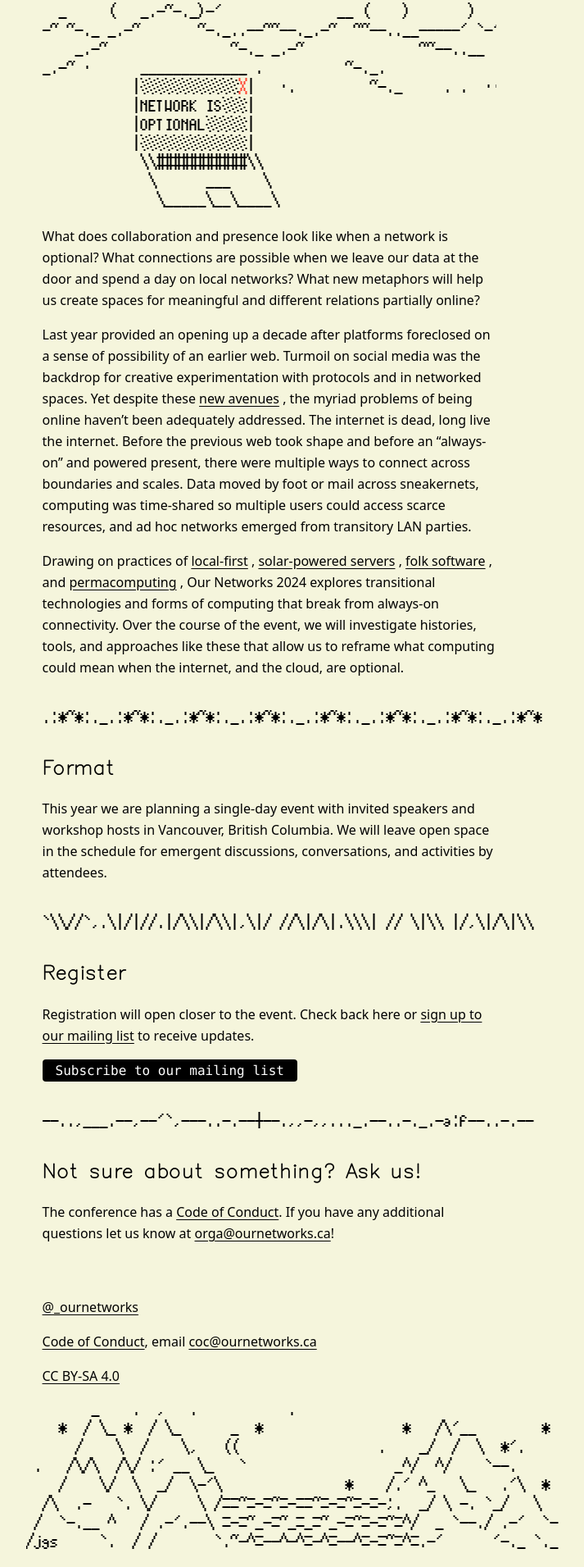
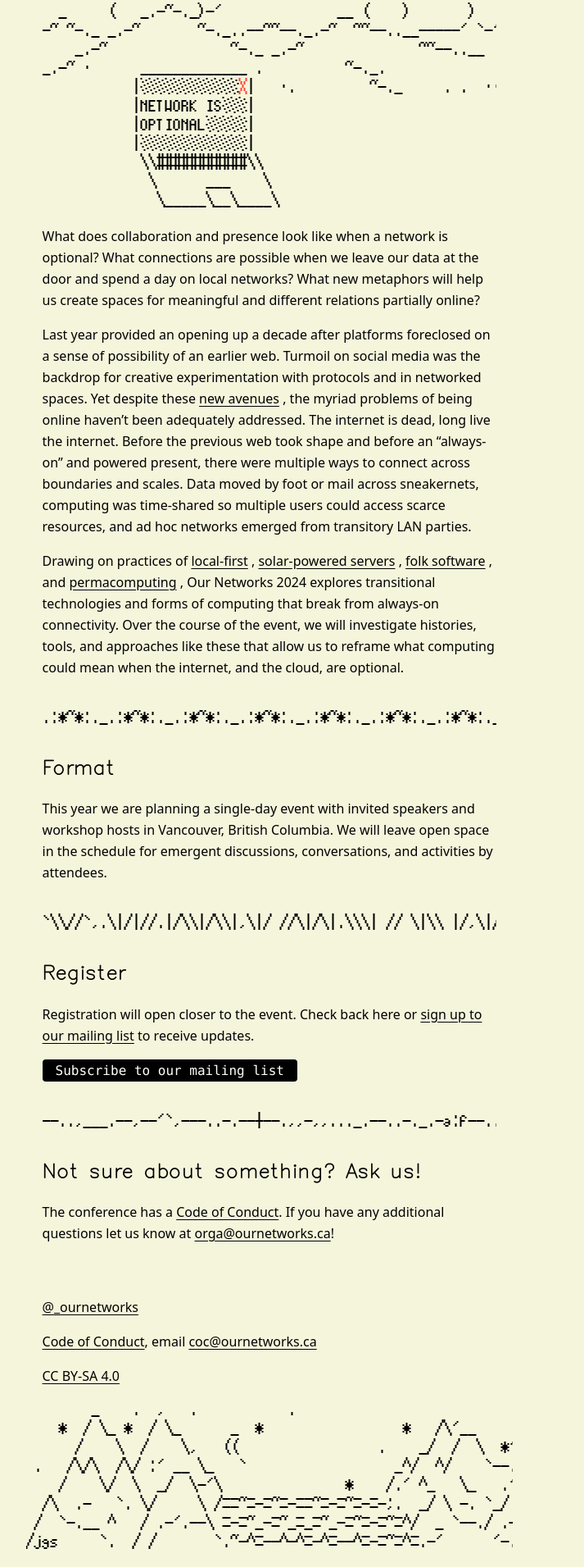
Before and after one commit to ournetworks/ournetworks.ca, a Jekyll site: the page built from index.md, in a window 1280 px wide. Shown: the part 699-2610 px from the top of the page at 82% size, without its empty margins (311-1024 px from the left). Built offline with Jekyll 4.4.1, drawn with Linux system fonts in a browser that asks for light colours.

Commit message:
fix overflow

```diff
--- a/_includes/footer.html
+++ b/_includes/footer.html
@@ -9,7 +9,7 @@
     </div>
   </div>
 </footer>
-<pre role="img" aria-label="ASCII mountains separated by water at night with the moon and stars" class="font-display-mono aliased text-10 mt-0 max-w-prose overflow-scroll inline-flex mb-0">
+<pre role="img" aria-label="ASCII mountains separated by water at night with the moon and stars" class="font-display-mono aliased text-10 mt-0 max-w-prose overflow-hidden inline-flex mb- w-100">
         _    .  ,   .           .
     *  / \_ *  / \_      _  *                 *   /\'__        *
       /    \  /    \,   ((                 .    _/  /  \  *'.
--- a/_layouts/splash.html
+++ b/_layouts/splash.html
@@ -13,7 +13,7 @@
     <h5 class="font-display text-2xl mt-0 mb-0">Vancouver, BC</h5>
   </header>
   <div>
-    <pre role="img" aria-label="ASCII mountains and clouds in the background with a laptop in the foreground with NETWORK IS OPTIONAL and DOES NOT COMPUTE text on the screen" class="font-display-mono aliased text-10 max-w-prose overflow-scroll">
+    <pre role="img" aria-label="ASCII mountains and clouds in the background with a laptop in the foreground with NETWORK IS OPTIONAL and DOES NOT COMPUTE text on the screen" class="font-display-mono aliased text-10 max-w-prose overflow-hidden">
             .--..-.                        .--.  _.-.
            (    )  )            ☼         (    )'    )
          .-'       `-.     ☼            .-'.         `-.
--- a/index.md
+++ b/index.md
@@ -11,7 +11,7 @@
 
 Drawing on practices of [local-first](https://www.inkandswitch.com/local-first/){:target="\_blank"} , [solar-powered servers](http://solarprotocol.net/){:target="\_blank"}{:data-proofer-ignore=""} , [folk software](https://maggieappleton.com/folk-interfaces){:target="\_blank"} , and [permacomputing](https://permacomputing.net/Principles/){:target="\_blank"} , Our Networks 2024 explores transitional technologies and forms of computing that break from always-on connectivity. Over the course of the event, we will investigate histories, tools, and approaches like these that allow us to reframe what computing could mean when the internet, and the cloud, are optional.
 
-<pre role="img" aria-label="ASCII divider" class="font-display-mono aliased text-10 inline-flex max-w-prose overflow-hidden">
+<pre role="img" aria-label="ASCII divider" class="font-display-mono aliased text-10 inline-flex max-w-prose overflow-hidden w-100">
 .:*~*:._.:*~*:._.:*~*:._.:*~*:._.:*~*:._.:*~*:._.:*~*:._.:*~*
 </pre>
 
@@ -21,7 +21,7 @@
 
 This year we are planning a single-day event with invited speakers and workshop hosts in Vancouver, British Columbia. We will leave open space in the schedule for emergent discussions, conversations, and activities by attendees.
 
-<pre role="img" aria-label="ASCII divider" class="font-display-mono aliased text-10 inline-flex max-w-prose overflow-hidden">
+<pre role="img" aria-label="ASCII divider" class="font-display-mono aliased text-10 inline-flex max-w-prose overflow-hidden w-100">
 `\\//`,.\|/|//.|/\\|/\\|,\|/ //\|/\|.\\\| // \|\\ |/,\|/\|\\
 </pre>
 
@@ -35,7 +35,7 @@
 <a href="https://lists.mayfirst.org/mailman/listinfo/ournetworks" class="bg-black text-white font-mono antialiased rounded p-1 px-2 no-underline outlined" target="_blank" rel="noopener">Subscribe to our mailing list</a>
 
 
-<pre role="img" aria-label="ASCII divider" class="font-display-mono aliased text-10 inline-flex max-w-prose overflow-hidden">
+<pre role="img" aria-label="ASCII divider" class="font-display-mono aliased text-10 inline-flex max-w-prose overflow-hidden w-100">
 --..,___.--,--'`,---..-.--+--.,,-,,..._.--..-._.-a:f--..-.--
 </pre>
 
```
Also changed, not shown: about.md (+2 -2 lines), recorded-talks.md (+3 -3 lines).
